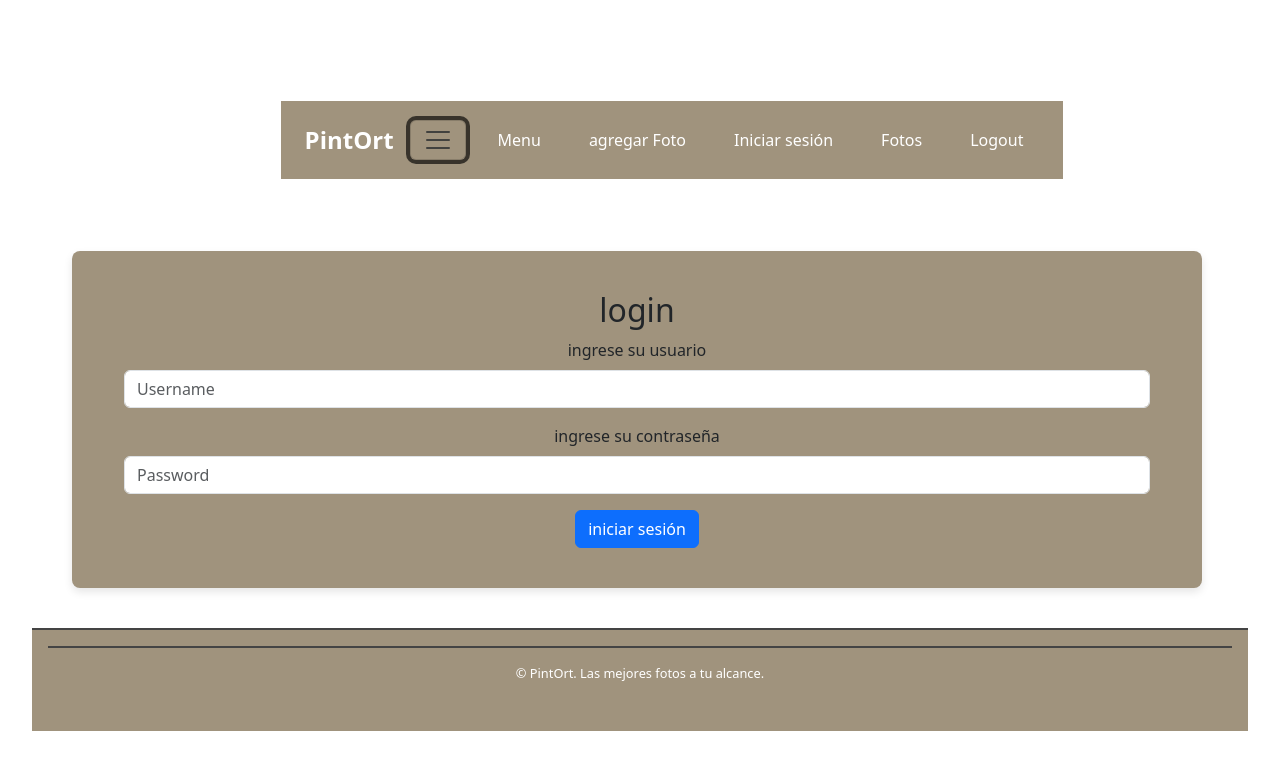
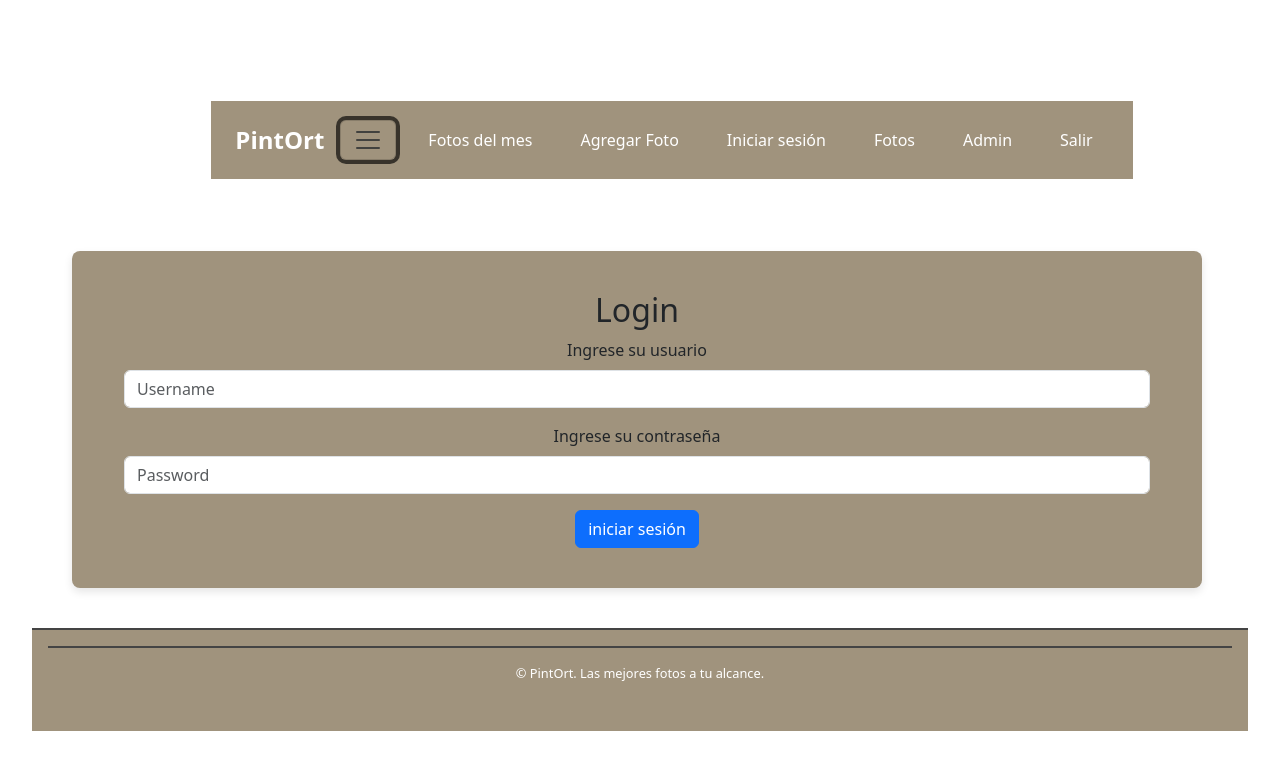
Before and after one commit to maxizeta/PintOrt, a Vue app: page /login in a window 1280 px wide. Both pictures are taken after a click on the button 724 px from the left and 140 px from the top of the page. Shown: the top 770 px of the page. Built offline with nearby package versions, Linux system fonts and the light colour scheme.

Commit message:
CAMBIOS NAVBAR Y FOTO MES

```diff
--- a/src/components/AgregarFotoMes.vue
+++ b/src/components/AgregarFotoMes.vue
@@ -36,7 +36,7 @@ const fotoMes = ref({
 const guardarFotoMes = async () => {
   try {
     await axios.post('https://6678dbb00bd4525056200974.mockapi.io/api/v1/fotos', fotoMes.value);
-    router.push('/');
+    router.push('/administrador');
   } catch (error) {
     console.error('Error al guardar');
   }
--- a/src/components/EliminarFotoMes.vue
+++ b/src/components/EliminarFotoMes.vue
@@ -16,9 +16,9 @@ const route = useRoute();
 const router = useRouter();
 
 onMounted(async () => {
-    const fotoId = await router.params.id;
+    const fotoId = route.params.id;
     try {
-        const response = await axios.get(`https://6678dbb00bd4525056200974.mockapi.io/api/v1/fotos/7`);
+        const response = await axios.get(`https://6678dbb00bd4525056200974.mockapi.io/api/v1/fotos/${fotoId}`);
         foto.value = response.data;
     } catch (error) {
         console.error('Error al obtener');
@@ -26,9 +26,9 @@ onMounted(async () => {
 });
 
 const eliminarFoto = async () => {
-    const fotoId = await router.params.id;
+    const fotoId = route.params.id;
     try {
-        await axios.delete(`https://6678dbb00bd4525056200974.mockapi.io/api/v1/fotos/7`);
+        await axios.delete(`https://6678dbb00bd4525056200974.mockapi.io/api/v1/fotos/${fotoId}`);
         console.log('Foto eliminada');
         router.push('/administrador');
     } catch (error) {
--- /dev/null
+++ b/src/components/cartafotosDelMes.vue
@@ -0,0 +1,49 @@
+
+<template >
+    <div class="foto-card">
+        <img :src="foto.imagen" :alt="foto.descripcion" class="foto-image" />
+        <div class="foto-descripcion">
+               <p>{{ foto.descripcion }}</p>
+
+        </div>
+
+    </div>
+</template>
+<script setup>
+defineProps({
+ foto: {
+  type: Object,
+ },
+})
+
+
+
+</script>
+
+<style scoped>
+  .foto-card {
+    border: 1px solid #B6C7AA;
+    border-radius: 8px;
+    padding: 16px;
+    text-align: center;
+    position: relative;
+    transition: box-shadow 0.3s;
+    background-color: #F6E6CB
+  }
+
+  .foto-card:hover {
+    box-shadow: 0 4px 8px rgba(0, 0, 0, 0.1);
+  }
+
+  .foto-image {
+    max-width: 100%;
+    border-radius: 8px;
+  }
+
+  .foto-descripcion {
+    margin-top: 8px;
+  }
+
+
+
+</style>
--- a/src/components/login.vue
+++ b/src/components/login.vue
@@ -1,13 +1,13 @@
 <template>
     <div>
-        <h2 class="text-center">login</h2>
+        <h2 class="text-center">Login</h2>
         <form @submit.prevent="login" class="container">
             <div class="mb-3">
-                <label for="Username" class="form-label">ingrese su usuario</label>
+                <label for="Username" class="form-label">Ingrese su usuario</label>
                 <input type="text" class="form-control" id="Username" placeholder="Username" v-model="username" required>
             </div>
             <div class="mb-3">
-                <label for="Password" class="form-label">ingrese su contraseña</label>
+                <label for="Password" class="form-label">Ingrese su contraseña</label>
                 <input type="password" class="form-control" id="Password" placeholder="Password" v-model="password" required>
             </div>
             <div class="col-12">
--- a/src/components/menu.vue
+++ b/src/components/menu.vue
@@ -1,2 +1,87 @@
 <template>
-</template>
+    <!-- <div>
+      <h1>Catálogo de Fotos</h1>
+      <div v-if="isAuthenticated">
+        <ul>
+          <li v-for="foto in fotos" :key="foto.id">
+            <img :src="foto.urls.small" :alt="foto.alt_description" />
+            <p>{{ foto.alt_description }}</p>
+          </li>
+        </ul>
+      </div>
+      <p v-else>Debes estar autenticado para ver las fotos.</p>
+    </div> -->
+    <div>
+      <h1>Fotos del Mes </h1>
+      <div class="fotos-list">
+        <CartafotosDelMes v-for="foto in fotos ":key="foto.id" :foto="foto"/>
+
+
+
+      </div>
+
+    </div>
+  </template>
+
+  <script setup>
+  import { ref, onMounted } from 'vue';
+  import axios from "axios";
+  import { useRouter } from 'vue-router';
+
+import CartafotosDelMes from './cartafotosDelMes.vue';
+
+
+
+  const fotos = ref([]);
+  const router = useRouter();
+  const isAuthenticated = ref(false);
+
+  const fetchFotos = async () => {
+    try {
+      const response = await axios.get('https://6678dbb00bd4525056200974.mockapi.io/api/v1/fotos');
+      fotos.value = response.data;
+    } catch (error) {
+      console.error('Error fetching photos:', error);
+    }
+
+   ;
+  };
+
+  onMounted(() => {
+    const user = JSON.parse(localStorage.getItem('user'));
+    user !== null && (user.role === 'admin' || user.role === 'user');
+    isAuthenticated.value = user
+    if (isAuthenticated.value) {
+      fetchFotos();
+    } else {
+      router.push('/login');
+    }
+  });
+
+
+  </script>
+
+  <style scoped>
+  /* ul {
+    list-style-type: none;
+    padding: 0;
+  }
+
+  li {
+    margin: 10px 0;
+  }
+
+  img {
+    width: 300px;
+    height: auto;
+    border-radius: 8px;
+  } */
+
+  .fotos-list {
+    display: grid;
+    grid-template-columns: repeat(auto-fill, minmax(200px, 1fr));
+    gap: 16px;
+    padding: 16px;
+  }
+
+  </style>
--- a/src/components/navbar.vue
+++ b/src/components/navbar.vue
@@ -10,10 +10,13 @@
         <div class="collapse navbar-collapse" id="navbarNav">
           <ul class="nav-list">
             <li class="nav-item">
-              <router-link class="nav-link" to="/">Menu</router-link>
+              <router-link class="nav-link" to="/">Fotos del mes</router-link>
             </li>
+            <!-- <li class="nav-item">
+              <router-link class="nav-link" to="/registro">registro</router-link>
+            </li> -->
             <li class="nav-item">
-              <router-link class="nav-link" to="/agregarFotoMes">agregar Foto</router-link>
+              <router-link class="nav-link" to="/agregarFotoMes">Agregar Foto</router-link>
             </li>
             <li class="nav-item">
               <router-link class="nav-link" to="/login">Iniciar sesión</router-link>
@@ -21,8 +24,11 @@
             <li class="nav-item">
               <router-link class="nav-link" to="/fotos">Fotos</router-link>
             </li>
+            <li class="nav-item">
+              <router-link class="nav-link" to="/administrador">Admin</router-link>
+            </li>
             <li class="nav-item" v-if="!isAuthenticated">
-                <button @click="logout" class="nav-link" style="background: none; border: none; cursor: pointer;">Logout</button>
+                <button @click="logout" class="nav-link" style="background: none; border: none; cursor: pointer;">Salir</button>
             </li>
           </ul>
         </div>
--- a/src/router/router.js
+++ b/src/router/router.js
@@ -12,7 +12,8 @@ const routes = [
   {
     path: '/',
     name: 'menu',
-    component: Menu
+    component: Menu,
+    meta: { requiresAuth: true }
   },
   {
     path: "/registroDeUsuario",
@@ -46,10 +47,14 @@ const routes = [
       component: NotAdmin },
 
 
-  { path: '/agregarFotoMes', name: 'agregarFotoMes',
-   component: AgregarFotoMes },
+  { path: '/agregarFotoMes',
+    name: 'agregarFotoMes',
+   component: AgregarFotoMes,
+   meta: {requiresAuth: true, requiresAdmin: true},
+   },
+
    { path: '/eliminarFotoMes', name: 'eliminarFotoMes',
-    component: EliminarFotoMes },
+    component: EliminarFotoMes, meta: { requiresAuth: true, requiresAdmin: true},}
 
 ];
 
```
